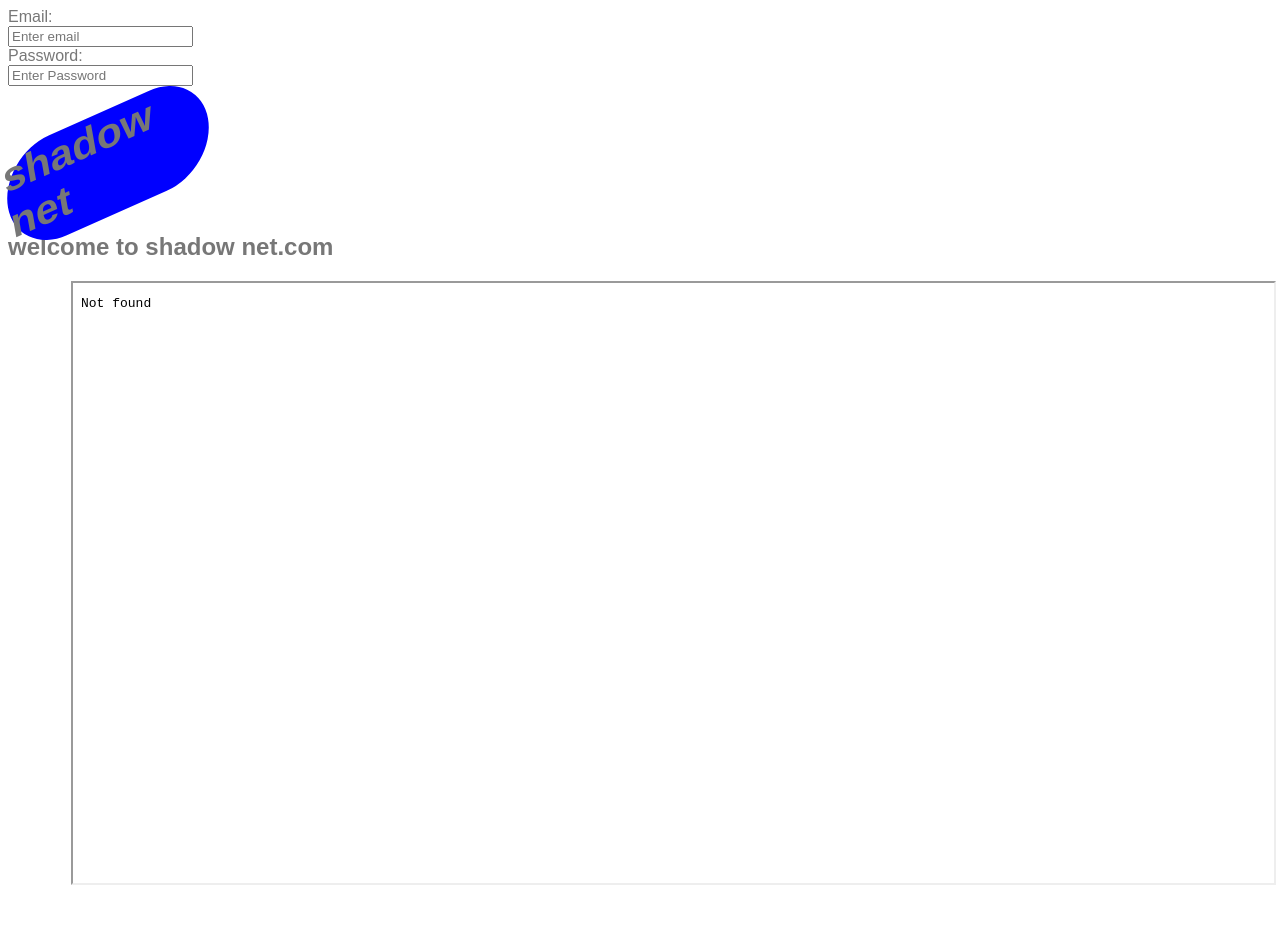
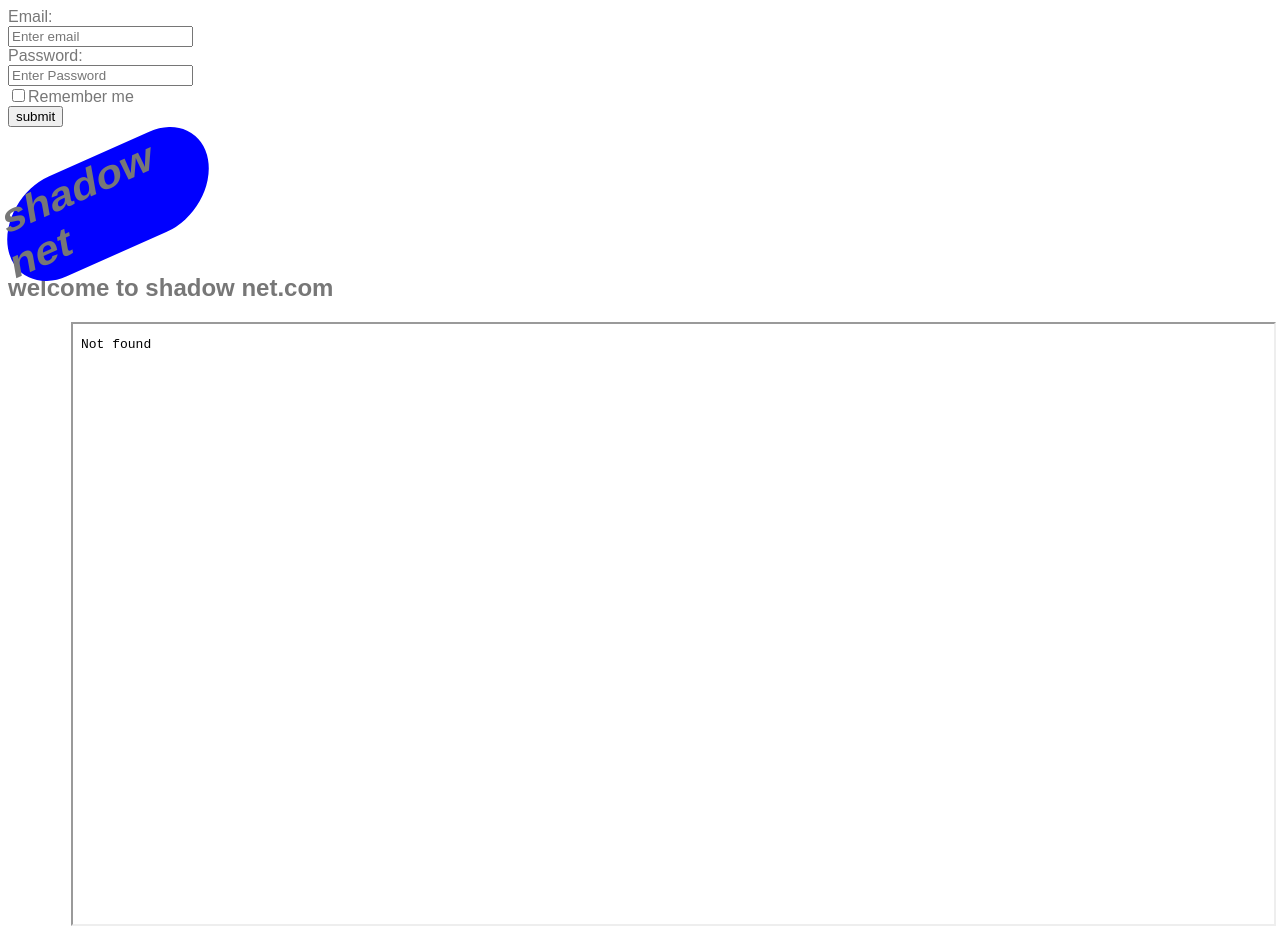
Before and after one commit to Mikekartel5/Michaelvangel, a plain HTML site: page shadow pdf.html in a window 1280 px wide. Before the commit the page ends 901 px from the top, so only its background shows below. Drawn offline with Linux system fonts and the light colour scheme.

Commit message:
Update shadow pdf.html

```diff
--- a/shadow pdf.html
+++ b/shadow pdf.html
@@ -9,6 +9,19 @@
    <div class="col-sm-10">
     <input type="password" class="form-control id=pwd" placeholder="Enter Password">
    </div>
+<div class="form-group">
+  <div class="col-sm-offset-2 col-sm-10">
+   <div class="checkbox">
+    <label><input type="checkbox">Remember me</label>
+   </div>
+  </div>
+</div>
+<div class="form-group">
+ <div class="col-sm-offset-2 col-sm-10">
+  <button type="submit" class="btn btn-default">submit</button>
+ </div>
+</div>
+</form>
 <html>
 <head>
  <div class="skew">
@@ -30,6 +43,5 @@
  </div>
     <p> shadow net is a website that allows you to find whatever you want in the net </h2>
  </body>
-    <a href="files/cmat-question-paper-slot-1-2020-1502.pdf">
 
 </html>
```
